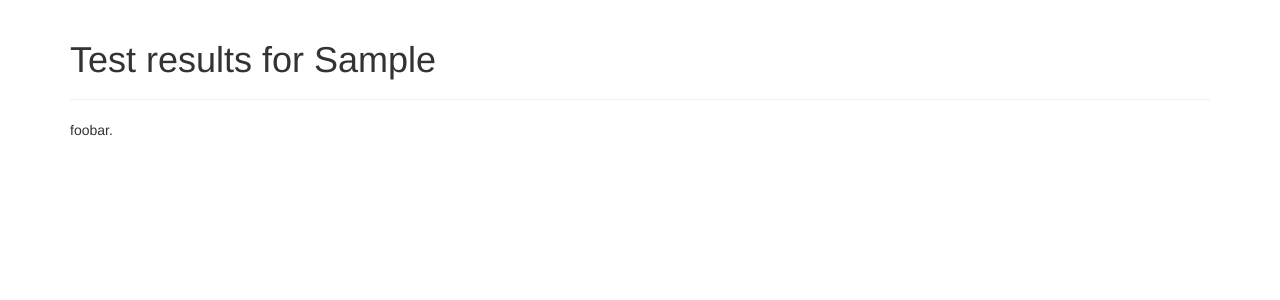
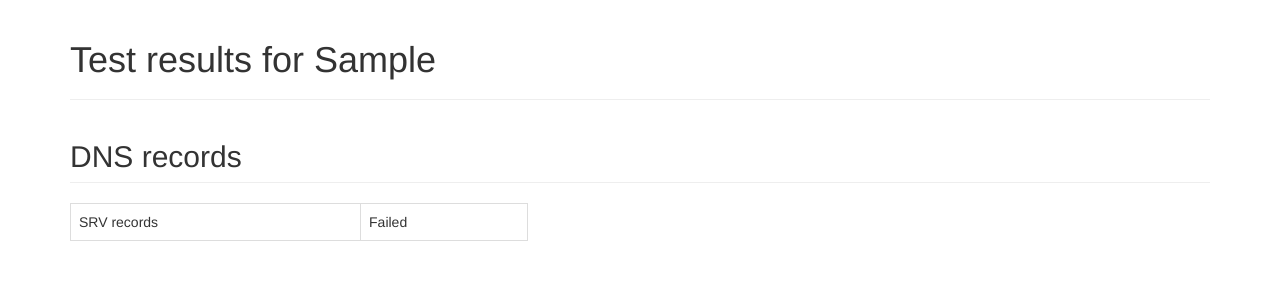
Before and after one commit to mathiasertl/django-xmpp-server-test, a Django app: a page that uses xmpp_server_test/server_test/templates/server_test/test.html in a window 1280 px wide. Shown: the top 300 px of the page. Run offline with Django 3.2, Linux system fonts and the light colour scheme; tables that the repository leaves empty hold one stand-in row (values such as "Sample post"); some libraries are stand-ins or nearby versions.

Commit message:
start subtemplate in earnest

```diff
--- a/xmpp_server_test/server_test/templates/server_test/test.html
+++ b/xmpp_server_test/server_test/templates/server_test/test.html
@@ -1 +1,11 @@
-foobar.
+<h2 id="dns" class="page-header">DNS records</h2>
+<div class="row">
+    <div class="col-md-5">
+        <table class="table table-bordered">
+            <tr>
+                <td>SRV records</td>
+                <td>{% if test.dns.srv %}OK{% else %}Failed{% endif %}</td>
+            </tr>
+        </table>
+    </div>
+</div>
```
